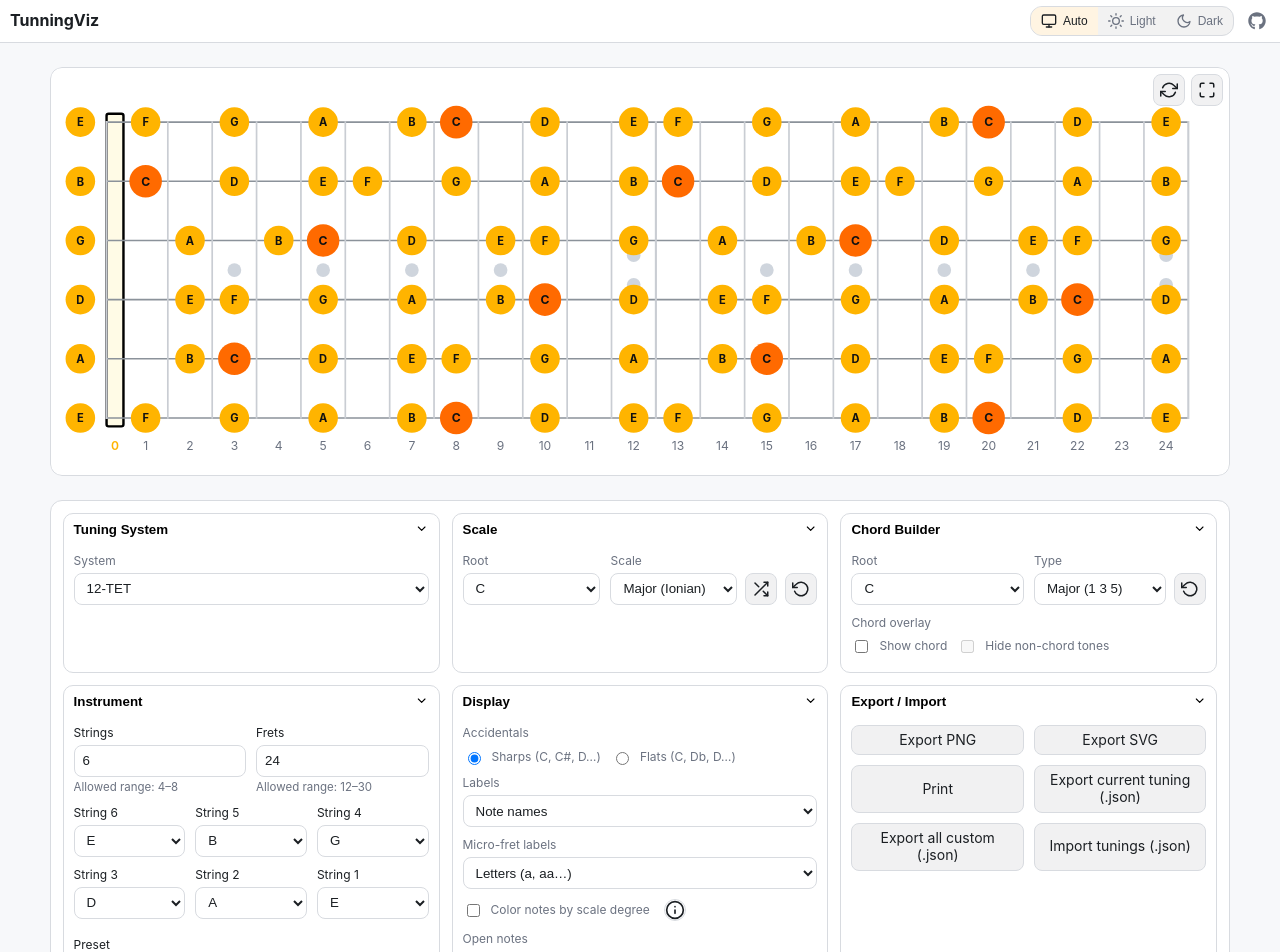
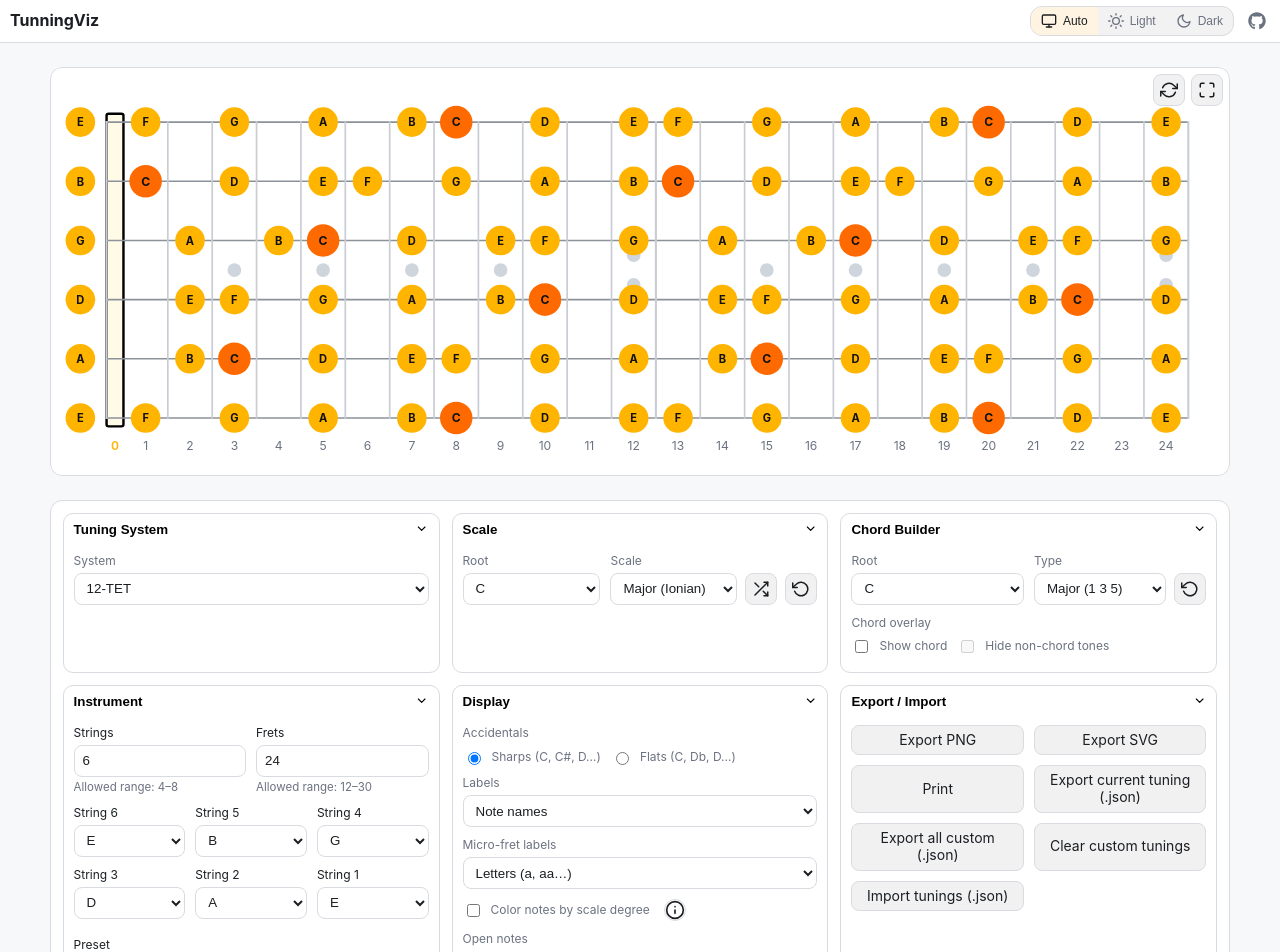
Before and after one commit to DMNerd/tuning-visualizer, a React (Vite) app: page / in a window 1280 px wide. Shown: the top 952 px of the page. Built offline with nearby package versions, Linux system fonts and the light colour scheme.

Commit message:
Clear custom tunnings button

```diff
--- a/src/app/App.jsx
+++ b/src/app/App.jsx
@@ -165,6 +165,8 @@ export default function App() {
 
   const [theme, setTheme, themeMode] = useTheme();
 
+  const { confirm } = useConfirm();
+
   // Refs
   const boardRef = useRef(null);
   const stageRef = useRef(null);
@@ -262,6 +264,7 @@ export default function App() {
     exportAll,
     getCurrentTuningPack,
     saveCustomTuning,
+    clearCustomTunings,
   } = useTuningIO({ systemId, strings, TUNINGS });
 
   const {
@@ -340,6 +343,35 @@ export default function App() {
     [nameForPc, sysNames, setChordRoot, setRoot],
   );
 
+  const handleClearCustomTunings = useCallback(async () => {
+    if (typeof clearCustomTunings !== "function") return false;
+
+    if (typeof confirm === "function") {
+      const ok = await confirm({
+        title: "Clear all custom tunings?",
+        message:
+          "This will permanently remove every saved custom tuning pack. This action cannot be undone.",
+        confirmText: "Clear custom tunings",
+        cancelText: "Cancel",
+        toastId: "confirm-clear-custom",
+      });
+
+      if (!ok) return false;
+    }
+
+    return withToastPromise(
+      async () => {
+        await Promise.resolve(clearCustomTunings());
+      },
+      {
+        loading: "Clearing custom tunings…",
+        success: "Custom tunings cleared.",
+        error: "Unable to clear custom tunings.",
+      },
+      "clear-custom-tunings",
+    ).then(() => true);
+  }, [clearCustomTunings, confirm]);
+
   const handleRandomizeHotkey = useCallback(() => {
     setRandomizeHotkeyTick((count) => count + 1);
   }, []);
@@ -412,8 +444,6 @@ export default function App() {
     stringMeta,
   });
 
-  const { confirm } = useConfirm();
-
   useHotkeys({
     toggleFs,
     setDisplayPrefs,
@@ -421,16 +451,16 @@ export default function App() {
     handleStringsChange,
     setShowChord,
     setHideNonChord,
+    onShowCheatsheet: showCheatsheet,
+    onRandomizeScale: handleRandomizeHotkey,
+    onCreateCustomPack: handleCreateCustomPack,
     strings,
     frets,
     LABEL_VALUES,
-    onShowCheatsheet: showCheatsheet,
     minStrings: STR_MIN,
     maxStrings: STR_MAX,
     minFrets: FRETS_MIN,
     maxFrets: FRETS_MAX,
-    onRandomizeScale: handleRandomizeHotkey,
-    onCreateCustomPack: handleCreateCustomPack,
   });
 
   const { resetInstrumentFactory, resetAll } = useResets({
@@ -663,6 +693,7 @@ export default function App() {
             exportCurrent={() => exportCurrent(tuning, stringMeta)}
             exportAll={exportAll}
             importFromJson={importFromJson}
+            onClearCustom={handleClearCustomTunings}
           />
         </ErrorBoundary>
       </footer>
--- a/src/components/UI/ExportControls.jsx
+++ b/src/components/UI/ExportControls.jsx
@@ -14,6 +14,7 @@ function ExportControls({
   exportCurrent,
   exportAll,
   importFromJson,
+  onClearCustom,
 }) {
   const fileInputRef = useRef(null);
   const safeFileBase = useMemo(() => fileBase || "fretboard", [fileBase]);
@@ -54,6 +55,7 @@ function ExportControls({
 
   const doExportCurrent = () => exportCurrent?.();
   const doExportAll = () => exportAll?.();
+  const doClearCustom = () => onClearCustom?.();
   const triggerImport = () => fileInputRef.current?.click();
 
   const onFileChange = async (e) => {
@@ -132,6 +134,14 @@ function ExportControls({
           <button
             type="button"
             className="tv-button tv-button--block"
+            onClick={doClearCustom}
+            disabled={!onClearCustom}
+          >
+            Clear custom tunings
+          </button>
+          <button
+            type="button"
+            className="tv-button tv-button--block"
             onClick={triggerImport}
           >
             Import tunings (.json)
@@ -160,6 +170,7 @@ function pick(p) {
     exportCurrent: p.exportCurrent,
     exportAll: p.exportAll,
     importFromJson: p.importFromJson,
+    onClearCustom: p.onClearCustom,
   };
 }
 
```
